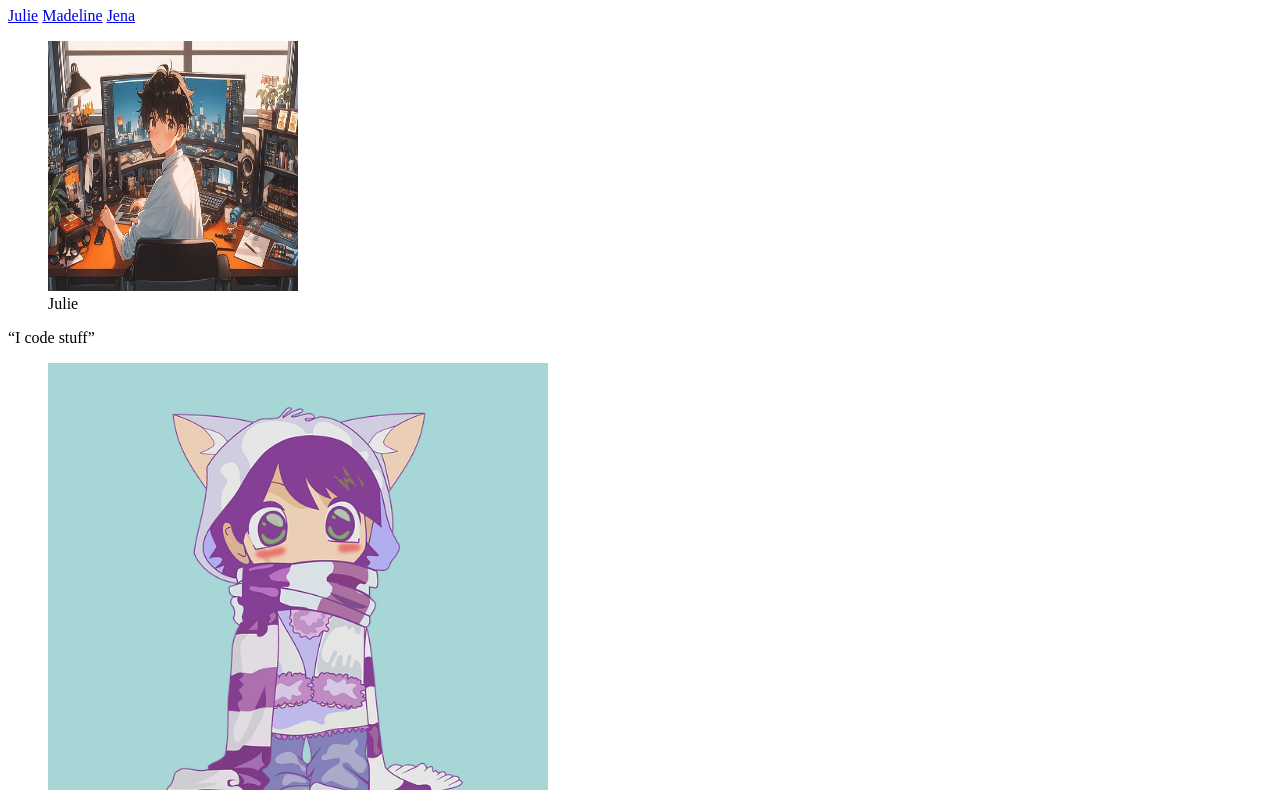
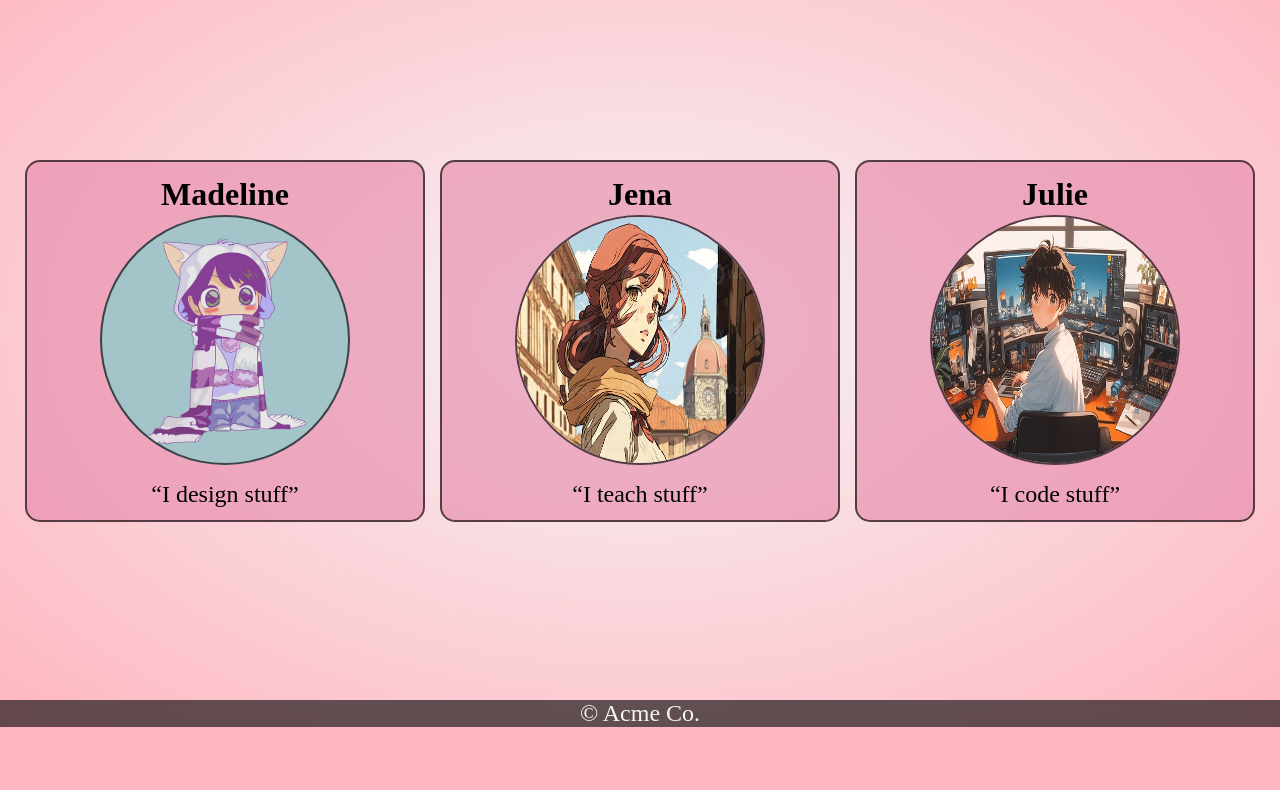
Before and after one commit to kaviyapriya2006/Anime-Staff-Cards, a plain HTML site: page index.html in a window 1280 px wide. Shown: the part 73-863 px from the top of the page. After the commit the page ends 800 px from the top, so only its background shows below. Drawn offline with Linux system fonts and the light colour scheme; files that its build step writes are made by us from their sources; the site is published under a folder, as on GitHub Pages, so addresses that start at the root find nothing.

Commit message:
Update index.html

```diff
--- a/index.html
+++ b/index.html
@@ -4,7 +4,7 @@
     <meta charset="UTF-8">
     <meta name="viewport" content="width=device-width, initial-scale=1.0">
     <title>Profile Cards</title>
-    <link rel="stylesheet" href="/html/Card/styles.css">
+    <link rel="stylesheet" href="styles.css">
 </head>
 <body>
     <header>
```
